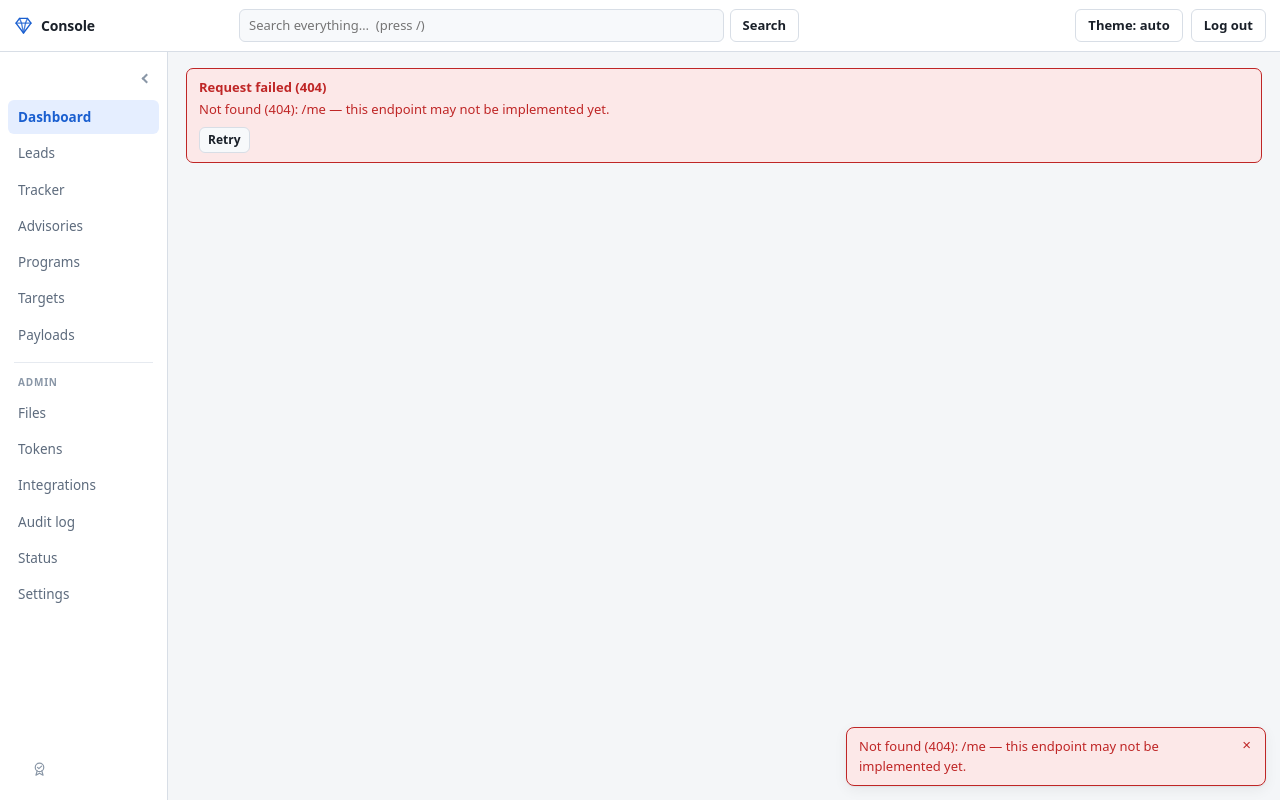
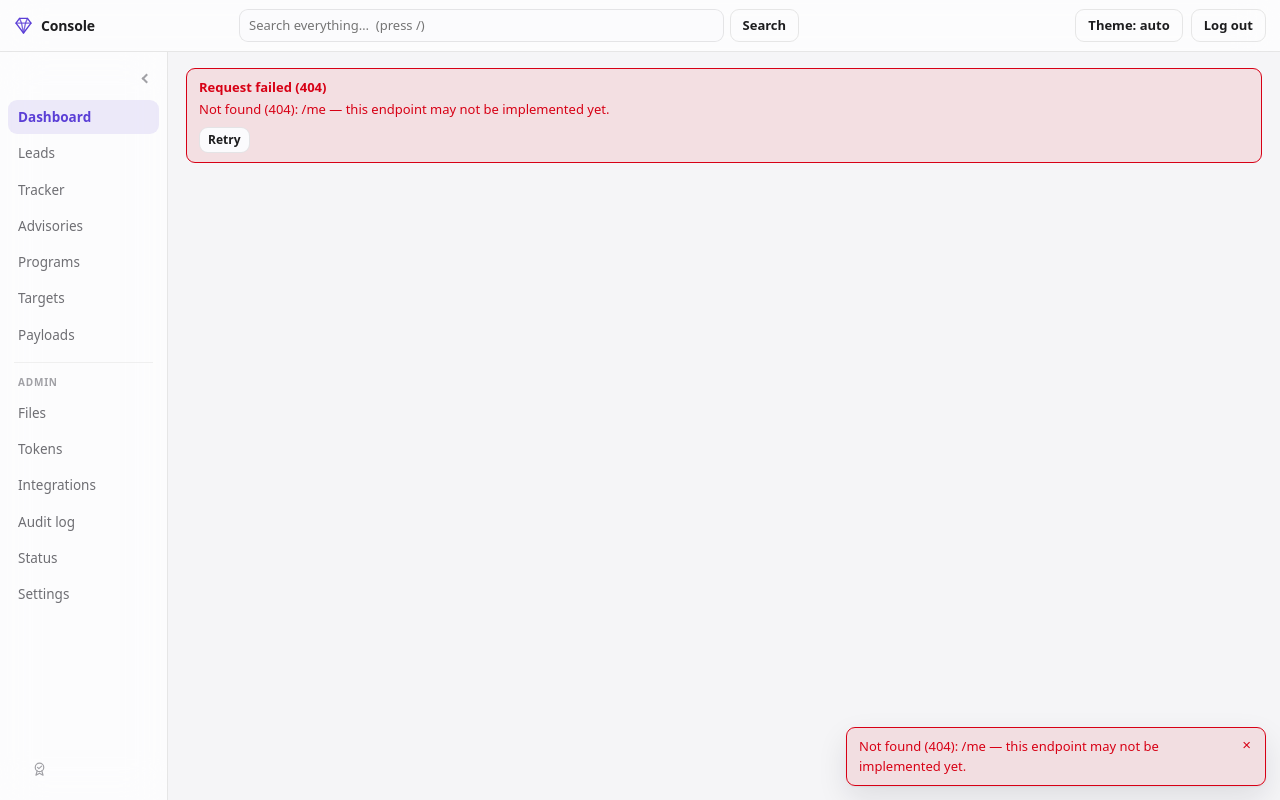
Before and after one commit to skraft9/quarry-vrc, a plain HTML site: page static/index.html in a window 1280 px wide. Drawn offline with Linux system fonts and the light colour scheme; no server answers.

Commit message:
feat: Apple-tuned violet theme (frosted chrome, larger radii, softer depth)
Retune app.css to the approved Apple pass while keeping the existing system
(SF) font stack and the current density.

- Accent + focus retuned from blue/indigo to Apple violet in every theme block
  (dark #7d6cff / hover #a99bff, light #5b3fd6 / hover #7a5cf0); --focus tracks
  the accent. Add --accent-2 token and wire it into the primary-button hover.
- Restrained frosted glass: new --chrome token (dark rgba(18,20,27,.68),
  light rgba(255,255,255,.72)); sidebar + topbar get saturate(180%) blur(20px)
  behind an @supports guard so the solid --panel fallback stays legible. Cards,
  popovers, and modals are never blurred.
- Radii via new --radius (14px, cards/panels) and --radius-sm (9px, controls,
  inputs, nav, code boxes); tiny chips and 999px pills unchanged.
- Softer, deeper shadows in both themes.
- Neutrals retuned toward Apple greys (bg/panel/line/text/dim/mute) in all
  three value blocks.
- Semantic --ok/--warn/--danger/--info moved to Apple green/orange/red/blue
  with matching translucent -bg variants.
- Type: headings to weight 680 / -.02em letter-spacing; tabular-nums added to
  the tile and money stat numerals.

Severity (.sev-*) classes and the HackerOne --h1-* state vocabulary are left
intact; --ready and --award keep their distinct hues.

```diff
--- a/static/app.css
+++ b/static/app.css
@@ -4,26 +4,28 @@
 
 /* ------------------------------------------------------------------ theme */
 :root {
-  --bg:        #f4f6f8;
-  --bg-sunk:   #eaedf1;
+  --bg:        #f5f5f7;
+  --bg-sunk:   #eaeaec;
   --panel:     #ffffff;
-  --panel-2:   #f7f9fb;
-  --line:      #d8dee6;
-  --line-soft: #e6eaf0;
-  --text:      #1a2029;
-  --text-dim:  #5d6b7d;
-  --text-mute: #8a97a7;
-  --accent:    #1a5fd0;
-  --accent-bg: #e5eeff;
+  --panel-2:   #fbfbfd;
+  --chrome:    rgba(255,255,255,.72);
+  --line:      rgba(0,0,0,.09);
+  --line-soft: rgba(0,0,0,.055);
+  --text:      #1d1d1f;
+  --text-dim:  #6e6e73;
+  --text-mute: #a1a1a6;
+  --accent:    #5b3fd6;
+  --accent-2:  #7a5cf0;
+  --accent-bg: rgba(91,63,214,.10);
   --accent-fg: #ffffff;
-  --ok:        #1a7f45;
-  --ok-bg:     #e2f5e9;
-  --warn:      #9a6100;
-  --warn-bg:   #fdf0d5;
-  --danger:    #bf2626;
-  --danger-bg: #fce8e8;
-  --info:      #1560a8;
-  --info-bg:   #e2eefb;
+  --ok:        #248a3d;
+  --ok-bg:     rgba(36,138,61,.12);
+  --warn:      #b25000;
+  --warn-bg:   rgba(178,80,0,.10);
+  --danger:    #d70015;
+  --danger-bg: rgba(215,0,21,.09);
+  --info:      #0071a4;
+  --info-bg:   rgba(0,113,164,.10);
   --ready:     #6d28d9;
   --ready-bg:  #ede9fe;
   /* `awarded`: the one terminal GOOD outcome. GOLD rather than a second green, because --ok is
@@ -72,8 +74,10 @@
   --h1-informative-bg:          #f2f3f5;
   --h1-not-applicable-bg:       #f7e5e5;
   --h1-spam-bg:                 #f6f7f8;
-  --shadow:    0 1px 2px rgba(16,24,40,.06), 0 4px 14px rgba(16,24,40,.06);
-  --focus:     #1a5fd0;
+  --shadow:    0 1px 2px rgba(16,24,40,.06), 0 12px 30px rgba(16,24,40,.10);
+  --focus:     #5b3fd6;
+  --radius:    14px;
+  --radius-sm: 9px;
   --topbar-h:  52px;
   --mono: ui-monospace, SFMono-Regular, "SF Mono", Menlo, Consolas, "Liberation Mono", monospace;
   --sans: system-ui, -apple-system, "Segoe UI", Roboto, "Helvetica Neue", Arial, sans-serif;
@@ -82,26 +86,28 @@
 
 @media (prefers-color-scheme: dark) {
   :root:not([data-theme="light"]) {
-    --bg:        #0d1117;
-    --bg-sunk:   #090c11;
-    --panel:     #141a22;
-    --panel-2:   #1a212b;
-    --line:      #262f3c;
-    --line-soft: #1f2732;
-    --text:      #dbe3ee;
-    --text-dim:  #97a4b6;
-    --text-mute: #6d7a8c;
-    --accent:    #5b9bff;
-    --accent-bg: #16243c;
-    --accent-fg: #08111f;
-    --ok:        #52c47f;
-    --ok-bg:     #10281a;
-    --warn:      #e5a53a;
-    --warn-bg:   #2e2210;
-    --danger:    #f2665f;
-    --danger-bg: #331617;
-    --info:      #63b0f5;
-    --info-bg:   #10263a;
+    --bg:        #0b0c10;
+    --bg-sunk:   #08090c;
+    --panel:     #16181f;
+    --panel-2:   #1b1e27;
+    --chrome:    rgba(18,20,27,.68);
+    --line:      rgba(255,255,255,.08);
+    --line-soft: rgba(255,255,255,.05);
+    --text:      #f4f5f8;
+    --text-dim:  #a2a8b6;
+    --text-mute: #6b7182;
+    --accent:    #7d6cff;
+    --accent-2:  #a99bff;
+    --accent-bg: rgba(125,108,255,.16);
+    --accent-fg: #0b0c10;
+    --ok:        #32d74b;
+    --ok-bg:     rgba(50,215,75,.15);
+    --warn:      #ff9f0a;
+    --warn-bg:   rgba(255,159,10,.15);
+    --danger:    #ff453a;
+    --danger-bg: rgba(255,69,58,.15);
+    --info:      #64d2ff;
+    --info-bg:   rgba(100,210,255,.15);
     --ready:     #a78bfa;
     --ready-bg:  #241a3d;
     --award:     #edcb5e;
@@ -126,33 +132,35 @@
     --h1-informative-bg:          #1f252c;
     --h1-not-applicable-bg:       #301d20;
     --h1-spam-bg:                 #191e25;
-    --shadow:    0 1px 2px rgba(0,0,0,.4), 0 6px 18px rgba(0,0,0,.35);
-    --focus:     #7db1ff;
+    --shadow:    0 1px 2px rgba(0,0,0,.35), 0 14px 34px rgba(0,0,0,.42);
+    --focus:     #7d6cff;
     color-scheme: dark;
   }
 }
 
 :root[data-theme="dark"] {
-  --bg:        #0d1117;
-  --bg-sunk:   #090c11;
-  --panel:     #141a22;
-  --panel-2:   #1a212b;
-  --line:      #262f3c;
-  --line-soft: #1f2732;
-  --text:      #dbe3ee;
-  --text-dim:  #97a4b6;
-  --text-mute: #6d7a8c;
-  --accent:    #5b9bff;
-  --accent-bg: #16243c;
-  --accent-fg: #08111f;
-  --ok:        #52c47f;
-  --ok-bg:     #10281a;
-  --warn:      #e5a53a;
-  --warn-bg:   #2e2210;
-  --danger:    #f2665f;
-  --danger-bg: #331617;
-  --info:      #63b0f5;
-  --info-bg:   #10263a;
+  --bg:        #0b0c10;
+  --bg-sunk:   #08090c;
+  --panel:     #16181f;
+  --panel-2:   #1b1e27;
+  --chrome:    rgba(18,20,27,.68);
+  --line:      rgba(255,255,255,.08);
+  --line-soft: rgba(255,255,255,.05);
+  --text:      #f4f5f8;
+  --text-dim:  #a2a8b6;
+  --text-mute: #6b7182;
+  --accent:    #7d6cff;
+  --accent-2:  #a99bff;
+  --accent-bg: rgba(125,108,255,.16);
+  --accent-fg: #0b0c10;
+  --ok:        #32d74b;
+  --ok-bg:     rgba(50,215,75,.15);
+  --warn:      #ff9f0a;
+  --warn-bg:   rgba(255,159,10,.15);
+  --danger:    #ff453a;
+  --danger-bg: rgba(255,69,58,.15);
+  --info:      #64d2ff;
+  --info-bg:   rgba(100,210,255,.15);
   /* This block is the EXPLICIT dark theme, chosen by the toggle rather than by the OS, so it has
      to redeclare every colour the media block does. --ready was declared ONLY in the media block
      for its whole life, so anyone forcing dark on a light-preference machine got a violet picked
@@ -180,8 +188,8 @@
   --h1-informative-bg:          #1f252c;
   --h1-not-applicable-bg:       #301d20;
   --h1-spam-bg:                 #191e25;
-  --shadow:    0 1px 2px rgba(0,0,0,.4), 0 6px 18px rgba(0,0,0,.35);
-  --focus:     #7db1ff;
+  --shadow:    0 1px 2px rgba(0,0,0,.35), 0 14px 34px rgba(0,0,0,.42);
+  --focus:     #7d6cff;
   color-scheme: dark;
 }
 
@@ -253,7 +261,7 @@ code, pre, .mono { font-family: var(--mono); }
   background: var(--bg-sunk);
 }
 .login-card { width: 100%; max-width: 380px; padding: 26px; }
-.login-title { margin: 0 0 4px; font-size: 20px; letter-spacing: -.01em; }
+.login-title { margin: 0 0 4px; font-size: 20px; font-weight: 680; letter-spacing: -.02em; }
 .login-sub { margin: 0 0 20px; color: var(--text-dim); font-size: 13px; }
 .login-foot { margin: 16px 0 0; color: var(--text-mute); font-size: 11.5px; text-align: center; }
 .login-foot code { font-size: 11px; }
@@ -309,6 +317,18 @@ code, pre, .mono { font-family: var(--mono); }
   display: flex; flex-direction: column; gap: 2px;
 }
 
+/* Restrained frosted glass on the two chrome surfaces only (never cards, popovers, or modals).
+   The solid var(--panel) above stays the base so the chrome is fully opaque and legible wherever
+   backdrop-filter is unsupported; only when it IS supported do we swap to the translucent
+   var(--chrome) and blur what scrolls behind. */
+@supports ((-webkit-backdrop-filter: blur(1px)) or (backdrop-filter: blur(1px))) {
+  .topbar, .sidebar {
+    background: var(--chrome);
+    -webkit-backdrop-filter: saturate(180%) blur(20px);
+    backdrop-filter: saturate(180%) blur(20px);
+  }
+}
+
 /* --- collapsible sidebar ---------------------------------------------------
    The width lives on .shell's grid track, so one class transition moves the rail
    and reflows the content together instead of the sidebar sliding over it. */
@@ -319,7 +339,7 @@ code, pre, .mono { font-family: var(--mono); }
   align-self: flex-end; flex: none;
   width: 28px; height: 28px; margin-bottom: 6px;
   display: grid; place-items: center;
-  background: transparent; border: 1px solid transparent; border-radius: 6px;
+  background: transparent; border: 1px solid transparent; border-radius: var(--radius-sm);
   color: var(--text-mute); cursor: pointer;
   transition: background 140ms ease, color 140ms ease, border-color 140ms ease;
 }
@@ -396,7 +416,7 @@ code, pre, .mono { font-family: var(--mono); }
 }
 .navlink {
   display: flex; align-items: center; gap: 9px;
-  padding: 7px 10px; border-radius: 6px;
+  padding: 7px 10px; border-radius: var(--radius-sm);
   color: var(--text-dim); font-size: 13.5px; font-weight: 500;
   white-space: nowrap;
 }
@@ -439,7 +459,7 @@ code, pre, .mono { font-family: var(--mono); }
    linking the same #/certs route; stroked in currentColor to follow the theme like the brand. */
 .nav-cert {
   display: inline-flex; align-items: center; justify-content: center;
-  width: 26px; height: 26px; border-radius: 6px; flex: 0 0 auto;
+  width: 26px; height: 26px; border-radius: var(--radius-sm); flex: 0 0 auto;
   color: var(--text-mute); border: 1px solid transparent; text-decoration: none;
 }
 .nav-cert:hover, .nav-cert.active {
@@ -467,7 +487,7 @@ code, pre, .mono { font-family: var(--mono); }
 .card {
   background: var(--panel);
   border: 1px solid var(--line);
-  border-radius: 9px;
+  border-radius: var(--radius);
   box-shadow: var(--shadow);
 }
 
@@ -475,7 +495,7 @@ code, pre, .mono { font-family: var(--mono); }
   display: flex; align-items: flex-end; gap: 12px; flex-wrap: wrap;
   margin: 0 0 14px;
 }
-.page-title { margin: 0; font-size: 18px; font-weight: 650; letter-spacing: -.01em; }
+.page-title { margin: 0; font-size: 18px; font-weight: 680; letter-spacing: -.02em; }
 .page-sub { margin: 0; color: var(--text-dim); font-size: 12.5px; }
 .page-actions { margin-left: auto; display: flex; gap: 8px; flex-wrap: wrap; }
 
@@ -483,7 +503,7 @@ code, pre, .mono { font-family: var(--mono); }
   font: inherit; font-size: 13px; font-weight: 550;
   padding: 6px 12px;
   border: 1px solid var(--line);
-  border-radius: 6px;
+  border-radius: var(--radius-sm);
   background: var(--panel-2);
   color: var(--text);
   cursor: pointer;
@@ -493,7 +513,7 @@ code, pre, .mono { font-family: var(--mono); }
 .btn:active { transform: translateY(1px); }
 .btn[disabled] { opacity: .5; cursor: not-allowed; transform: none; }
 .btn-primary { background: var(--accent); border-color: var(--accent); color: var(--accent-fg); }
-.btn-primary:hover { filter: brightness(1.08); }
+.btn-primary:hover { background: var(--accent-2); border-color: var(--accent-2); }
 .btn-danger { color: var(--danger); border-color: var(--danger); background: transparent; }
 .btn-danger:hover { background: var(--danger-bg); }
 .btn-quiet { background: transparent; }
@@ -506,7 +526,7 @@ input[type=text], input[type=search], input[type=password], input[type=number],
   color: var(--text);
   background: var(--panel-2);
   border: 1px solid var(--line);
-  border-radius: 6px;
+  border-radius: var(--radius-sm);
   max-width: 100%;
 }
 input:disabled, textarea:disabled, select:disabled { opacity: .55; }
@@ -520,7 +540,7 @@ select { cursor: pointer; }
 .form-actions { display: flex; gap: 8px; align-items: center; margin-top: 10px; flex-wrap: wrap; }
 
 .alert {
-  padding: 9px 12px; border-radius: 7px; font-size: 13px;
+  padding: 9px 12px; border-radius: var(--radius-sm); font-size: 13px;
   border: 1px solid transparent; margin: 0 0 12px;
   overflow-wrap: anywhere;
 }
@@ -778,7 +798,7 @@ a.cwe-badge:hover { border-color: var(--accent); color: var(--accent); }
   display: flex; align-items: flex-start; gap: 10px; flex-wrap: wrap;
   padding: 11px 14px; border-bottom: 1px solid var(--line-soft); background: var(--panel-2);
 }
-.pane-head h2 { margin: 0; font-size: 15px; font-weight: 650; letter-spacing: -.01em; min-width: 0; overflow-wrap: anywhere; }
+.pane-head h2 { margin: 0; font-size: 15px; font-weight: 680; letter-spacing: -.02em; min-width: 0; overflow-wrap: anywhere; }
 .pane-head .pane-actions { margin-left: auto; display: flex; gap: 6px; flex-wrap: wrap; }
 .pane-body { padding: 14px; }
 .pane-body > :first-child { margin-top: 0; }
@@ -840,7 +860,7 @@ a.cwe-badge:hover { border-color: var(--accent); color: var(--accent); }
   .dash-split .ha-rows { max-width: 640px; overflow: visible; }
 }
 .tile { padding: 12px 14px; }
-.tile .n { display: block; font-size: 24px; font-weight: 680; letter-spacing: -.02em; line-height: 1.15; }
+.tile .n { display: block; font-size: 24px; font-weight: 680; letter-spacing: -.02em; line-height: 1.15; font-variant-numeric: tabular-nums; }
 .tile .k {
   display: flex; align-items: center; gap: 7px; flex-wrap: wrap;
   font-size: 11.5px; color: var(--text-dim); text-transform: uppercase; letter-spacing: .05em;
@@ -903,7 +923,7 @@ tr.denied .cell-title { font-weight: 400; text-decoration: line-through; text-de
 
 /* dropzone / upload ------------------------------------------------------ */
 .dropzone {
-  border: 2px dashed var(--line); border-radius: 9px;
+  border: 2px dashed var(--line); border-radius: var(--radius);
   padding: 26px 16px; text-align: center; color: var(--text-dim);
   background: var(--panel-2); cursor: pointer;
 }
@@ -915,7 +935,7 @@ tr.denied .cell-title { font-weight: 400; text-decoration: line-through; text-de
 .progress > div { height: 100%; background: var(--accent); width: 0; transition: width .12s linear; }
 
 .uplist { list-style: none; margin: 12px 0 0; padding: 0; display: flex; flex-direction: column; gap: 8px; }
-.uplist li { border: 1px solid var(--line-soft); border-radius: 7px; padding: 8px 10px; font-size: 12.5px; }
+.uplist li { border: 1px solid var(--line-soft); border-radius: var(--radius-sm); padding: 8px 10px; font-size: 12.5px; }
 .uplist .fn { font-weight: 600; overflow-wrap: anywhere; }
 
 /* tracker diff ----------------------------------------------------------- */
@@ -933,11 +953,11 @@ tr.denied .cell-title { font-weight: 400; text-decoration: line-through; text-de
 .diffpair .diffline { margin: 0; border-radius: 0; border-left-width: 0; }
 
 /* tokens ----------------------------------------------------------------- */
-.tokenbox { padding: 14px; margin-bottom: 14px; border: 1px solid var(--warn); background: var(--warn-bg); border-radius: 9px; }
+.tokenbox { padding: 14px; margin-bottom: 14px; border: 1px solid var(--warn); background: var(--warn-bg); border-radius: var(--radius); }
 .tokenbox .tv {
   display: block; font-family: var(--mono); font-size: 14px; word-break: break-all;
   background: var(--panel); color: var(--text); border: 1px solid var(--line);
-  border-radius: 6px; padding: 10px 12px; margin: 9px 0;
+  border-radius: var(--radius-sm); padding: 10px 12px; margin: 9px 0;
 }
 
 /* toasts ----------------------------------------------------------------- */
@@ -948,7 +968,7 @@ tr.denied .cell-title { font-weight: 400; text-decoration: line-through; text-de
 }
 .toast {
   display: flex; gap: 10px; align-items: flex-start;
-  padding: 9px 12px; border-radius: 8px; font-size: 13px;
+  padding: 9px 12px; border-radius: var(--radius-sm); font-size: 13px;
   background: var(--panel); border: 1px solid var(--line);
   box-shadow: var(--shadow); overflow-wrap: anywhere;
 }
@@ -961,7 +981,7 @@ tr.denied .cell-title { font-weight: 400; text-decoration: line-through; text-de
 .md > :first-child { margin-top: 0; }
 .md > :last-child { margin-bottom: 0; }
 .md h1, .md h2, .md h3, .md h4, .md h5, .md h6 {
-  margin: 1.35em 0 .5em; line-height: 1.3; font-weight: 650; letter-spacing: -.01em;
+  margin: 1.35em 0 .5em; line-height: 1.3; font-weight: 680; letter-spacing: -.02em;
 }
 .md h1 { font-size: 1.42em; border-bottom: 1px solid var(--line-soft); padding-bottom: .25em; }
 .md h2 { font-size: 1.22em; border-bottom: 1px solid var(--line-soft); padding-bottom: .2em; }
@@ -994,7 +1014,7 @@ tr.denied .cell-title { font-weight: 400; text-decoration: line-through; text-de
 }
 .md pre.code {
   margin: 0 0 .9em; padding: 10px 12px;
-  background: var(--bg-sunk); border: 1px solid var(--line-soft); border-radius: 7px;
+  background: var(--bg-sunk); border: 1px solid var(--line-soft); border-radius: var(--radius-sm);
   overflow-x: auto; max-width: 100%;
 }
 .md pre.code code { background: none; border: 0; padding: 0; font-size: 12.3px; line-height: 1.5; white-space: pre; }
@@ -1021,7 +1041,7 @@ tr.denied .cell-title { font-weight: 400; text-decoration: line-through; text-de
    place instead of pushing the next hit off the screen. */
 pre.payload {
   margin: 0 0 9px; padding: 10px 12px; max-height: 320px; overflow: auto;
-  background: var(--bg-sunk); border: 1px solid var(--line-soft); border-radius: 7px;
+  background: var(--bg-sunk); border: 1px solid var(--line-soft); border-radius: var(--radius-sm);
   font-family: var(--mono); font-size: 12.3px; line-height: 1.5; white-space: pre;
 }
 .payload-meta {
@@ -1031,7 +1051,7 @@ pre.payload {
 
 pre.filetext {
   margin: 0; padding: 12px 14px;
-  background: var(--bg-sunk); border: 1px solid var(--line-soft); border-radius: 7px;
+  background: var(--bg-sunk); border: 1px solid var(--line-soft); border-radius: var(--radius-sm);
   overflow-x: auto; max-width: 100%;
   font-family: var(--mono); font-size: 12.3px; line-height: 1.5; white-space: pre;
 }
@@ -1263,7 +1283,7 @@ pre.filetext {
 .workpanel {
   border: 1px solid var(--line);
   border-left: 3px solid var(--accent);
-  border-radius: 8px;
+  border-radius: var(--radius);
   padding: 12px 14px;
   margin: 0 0 14px;
   background: var(--panel-2);
@@ -1437,7 +1457,7 @@ a.statechip:hover { text-decoration: none; border-color: var(--accent); }
 .int-status .metagrid { margin-bottom: 10px; }
 .int-out:empty { display: none; }
 .int-out { margin: 10px 0 0; }
-.int-progress { border: 1px dashed var(--accent); border-radius: 8px; background: var(--accent-bg); }
+.int-progress { border: 1px dashed var(--accent); border-radius: var(--radius-sm); background: var(--accent-bg); }
 .int-progress .loading { color: var(--accent); }
 .int-formtitle {
   margin: 18px 0 8px; padding-top: 14px; border-top: 1px solid var(--line-soft);
@@ -1463,11 +1483,11 @@ a.statechip:hover { text-decoration: none; border-color: var(--accent); }
 }
 .moneytile {
   display: flex; flex-direction: column; gap: 2px;
-  padding: 12px 14px; border: 1px solid var(--line); border-radius: 8px;
+  padding: 12px 14px; border: 1px solid var(--line); border-radius: var(--radius-sm);
   background: var(--panel-2); text-decoration: none; color: inherit;
 }
 .moneytile:hover { border-color: var(--accent); text-decoration: none; }
-.mt-v { font-size: 22px; font-weight: 680; letter-spacing: -.02em; line-height: 1.2; }
+.mt-v { font-size: 22px; font-weight: 680; letter-spacing: -.02em; line-height: 1.2; font-variant-numeric: tabular-nums; }
 /* A row, not a bare label: it carries the award badge alongside the label now, and wraps rather
    than pushing the badge out of a narrow tile. */
 .mt-k {
@@ -1528,7 +1548,7 @@ a.statechip:hover { text-decoration: none; border-color: var(--accent); }
 /* Detail pane: the caveat sits next to the number, not in a footnote. */
 .expected-panel {
   margin: 0 0 14px; padding: 10px 12px;
-  border: 1px dashed var(--warn); border-radius: 8px; background: var(--warn-bg);
+  border: 1px dashed var(--warn); border-radius: var(--radius); background: var(--warn-bg);
 }
 .expected-panel .ep-head { display: flex; align-items: baseline; gap: 8px; }
 .expected-panel .ep-title {
@@ -1600,7 +1620,7 @@ a.matchbadge:hover { text-decoration: none; filter: brightness(1.08); }
 
 .matchpanel {
   margin: 0 0 14px; padding: 10px 12px;
-  border: 1px solid var(--line); border-radius: 8px; background: var(--panel-2);
+  border: 1px solid var(--line); border-radius: var(--radius); background: var(--panel-2);
 }
 .matchpanel.mp-likely, .matchpanel.mp-possible { border-style: dashed; }
 .matchpanel.mp-likely { border-color: var(--warn); }
@@ -1640,7 +1660,7 @@ a.matchbadge:hover { text-decoration: none; filter: brightness(1.08); }
 :root[data-theme="dark"]  .pill.priv-low  { background: #713f12; color: #fef3c7; border-color: #854d0e; }
 
 /* --- HackerOne conversation thread (reports detail) ------------------------ */
-.thread-panel { margin-top: 14px; border: 1px solid var(--line); border-radius: 8px; overflow: hidden; }
+.thread-panel { margin-top: 14px; border: 1px solid var(--line); border-radius: var(--radius); overflow: hidden; }
 .th-title { display: flex; margin: 0; align-items: center; gap: 8px; padding: 8px 12px;
             background: var(--panel2); border-bottom: 1px solid var(--line);
             font-size: 12px; font-weight: 600; letter-spacing: .02em; text-transform: uppercase; }
@@ -1713,7 +1733,7 @@ a.matchbadge:hover { text-decoration: none; filter: brightness(1.08); }
   width: 58px; padding: 5px 8px; text-align: center;
   font-family: var(--mono); font-size: 13px; font-variant-numeric: tabular-nums;
   color: var(--text); background: var(--panel-2);
-  border: 1px solid var(--line); border-radius: 6px;
+  border: 1px solid var(--line); border-radius: var(--radius-sm);
 }
 .sched-input:focus { outline: none; border-color: var(--accent); }
 /* The spinner arrows only appear on hover/focus, so a resting row is just a number. */
@@ -1767,7 +1787,7 @@ a.matchbadge:hover { text-decoration: none; filter: brightness(1.08); }
 .hacktivity .ha-head {
   display: flex; align-items: center; justify-content: space-between; gap: 10px;
   padding: 9px 14px; border-bottom: 1px solid var(--line-soft); background: var(--panel-2);
-  border-radius: 9px 9px 0 0;
+  border-radius: var(--radius) var(--radius) 0 0;
 }
 .hacktivity .ha-head .card-title { padding: 0; border-bottom: 0; }
 .hacktivity .ha-head .card-sub { margin-top: 3px; }
@@ -2177,7 +2197,7 @@ body.redacted .md {
   .tablewrap.cards table.data tbody tr {
     display: flex; flex-wrap: wrap; align-items: baseline; gap: 5px 14px;
     margin: 0 0 8px; padding: 12px 14px;
-    border: 1px solid var(--line); border-radius: 9px; background: var(--panel);
+    border: 1px solid var(--line); border-radius: var(--radius); background: var(--panel);
   }
   .tablewrap.cards table.data tbody tr:last-child { margin-bottom: 0; }
   .tablewrap.cards table.data tbody tr.selected { border-color: var(--accent); }
```
